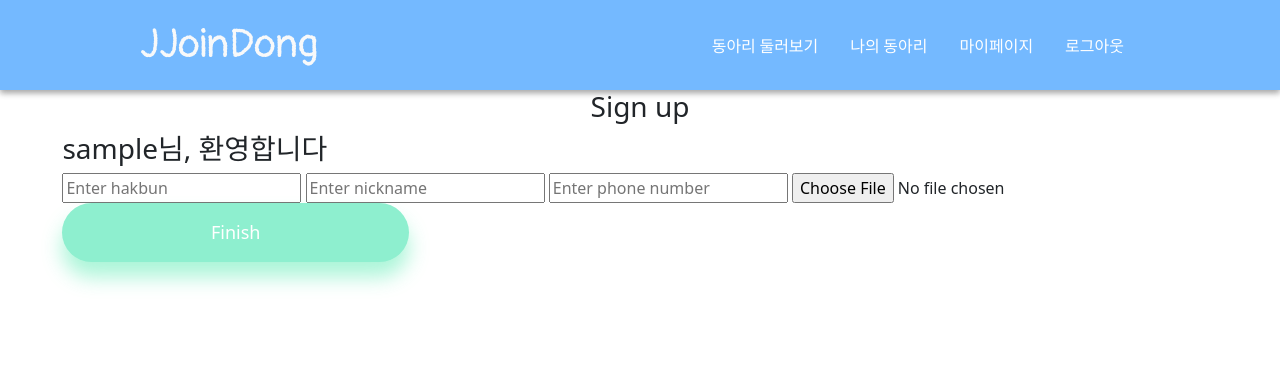
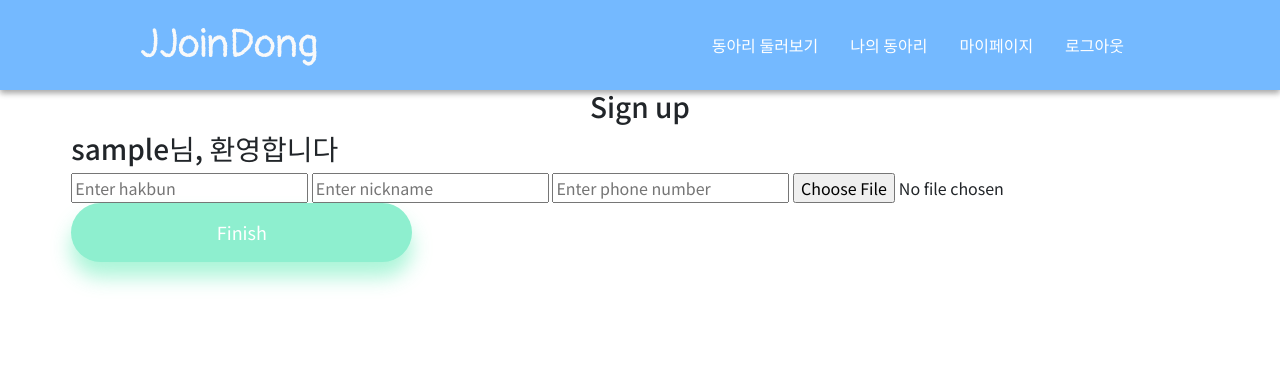
Before and after one commit to julianne03/Joindong, a Django app: page /account/profile_signup/ in a window 1280 px wide. Shown: the top 390 px of the page. Run offline with Django 3.2, Linux system fonts and the light colour scheme; the visitor is signed in with stand-in values (Sample User, id 1); data comes from the database, SQL or seed files in the repository; data that the repository does not hold is empty.

Commit message:
font change

```diff
--- a/static/css/style.css
+++ b/static/css/style.css
@@ -1,3 +1,7 @@
+* {
+    font-family: 'Noto Sans KR';
+}
+
 .container {
     padding: 0;
     margin: 0;
```
